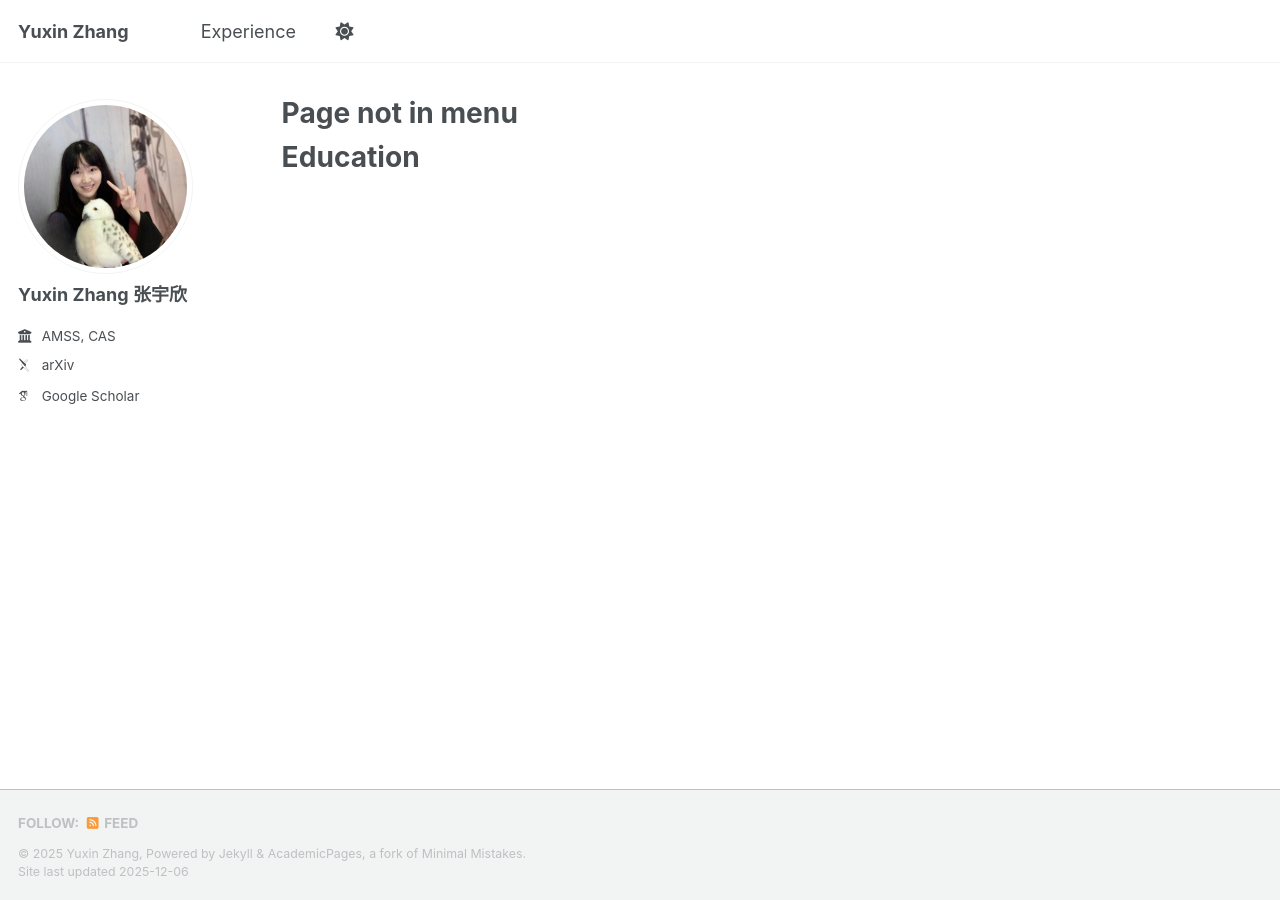
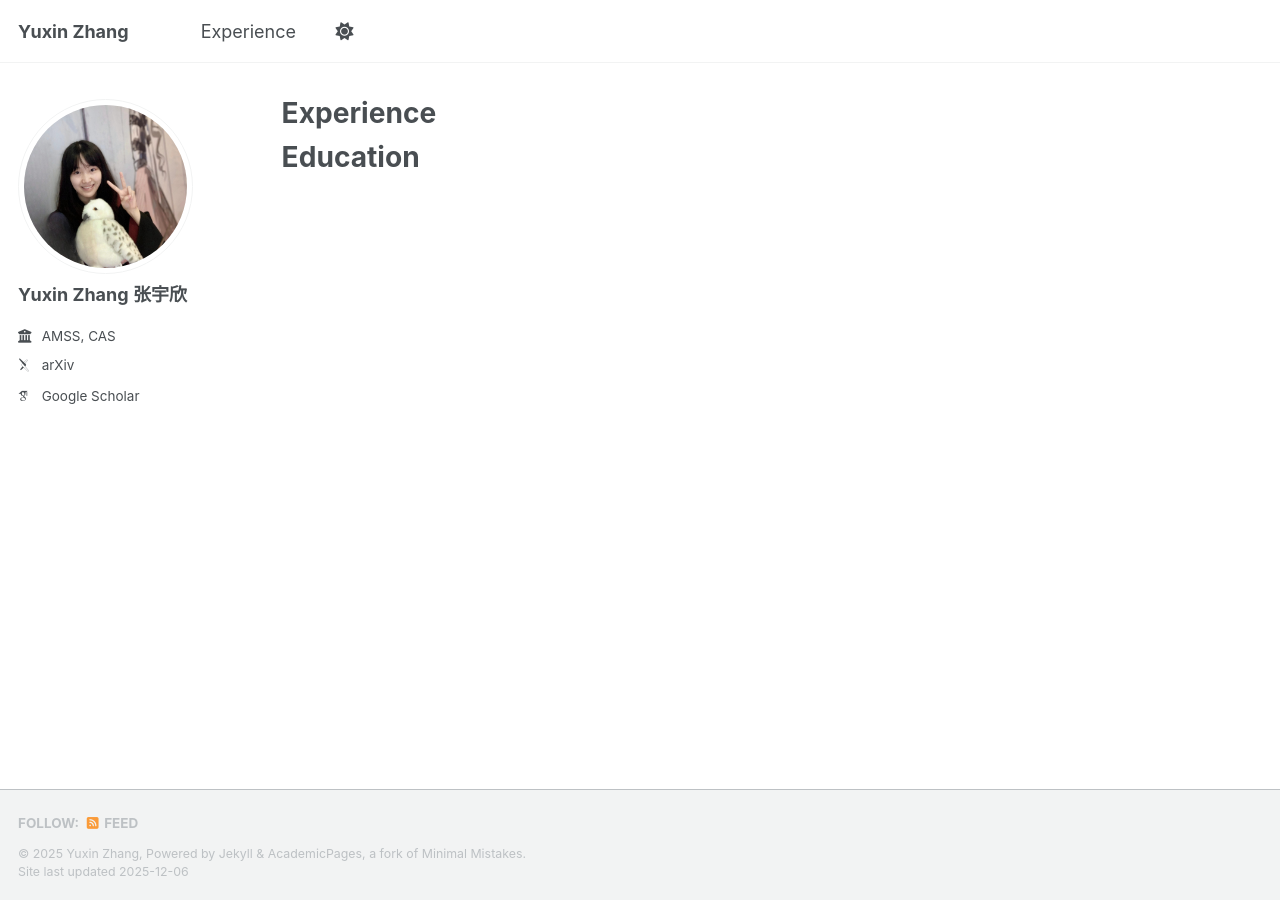
Before and after one commit to yuxinzhangmath/yuxinzhangmath.github.io, a Jekyll site: the page built from _pages/experience.md, in a window 1280 px wide. Built offline with Jekyll 4.4.1, drawn with Linux system fonts in a browser that asks for light colours; some web fonts are replaced; a script bundle is joined from its source files by our own code; library files that are not in the unit come from our copies.

Commit message:
Update experience.md

```diff
--- a/_pages/experience.md
+++ b/_pages/experience.md
@@ -1,6 +1,6 @@
 ---
 permalink: /experience/
-title: "Page not in menu"
+title: "Experience"
 author_profile: true
 redirect_from:
   - "/experience/"
```
